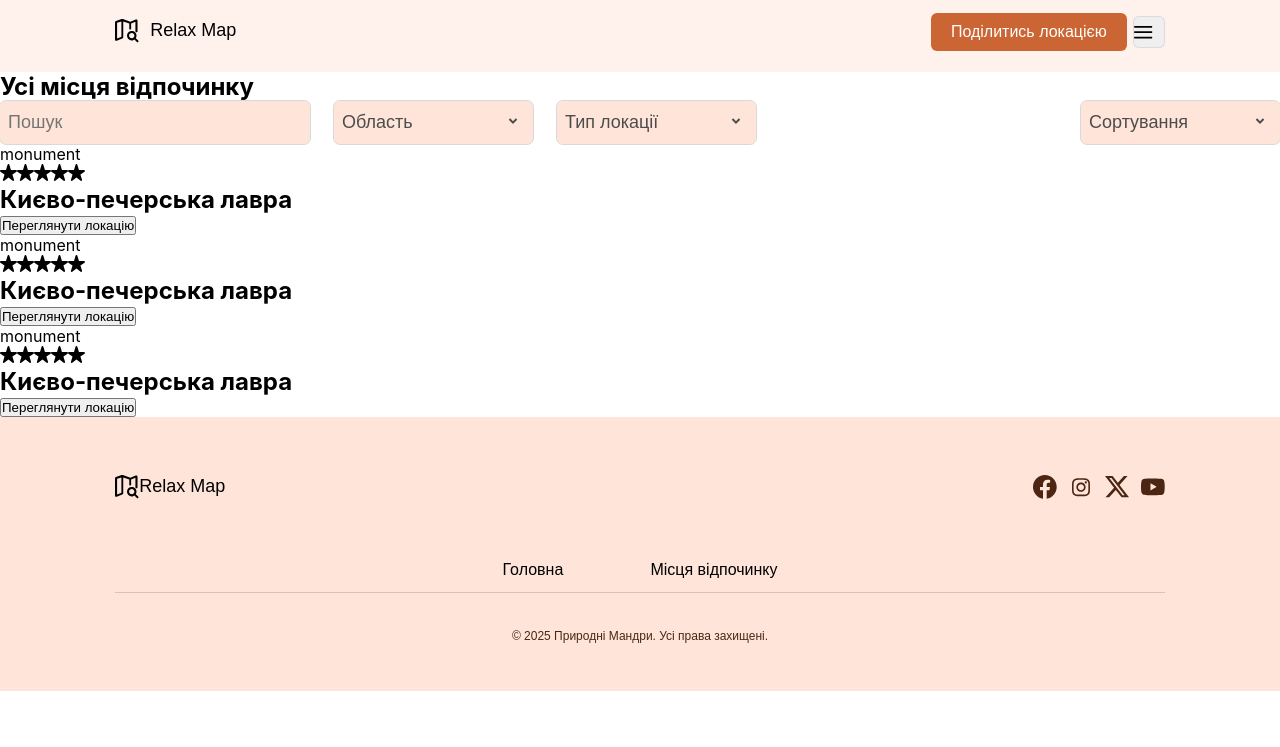
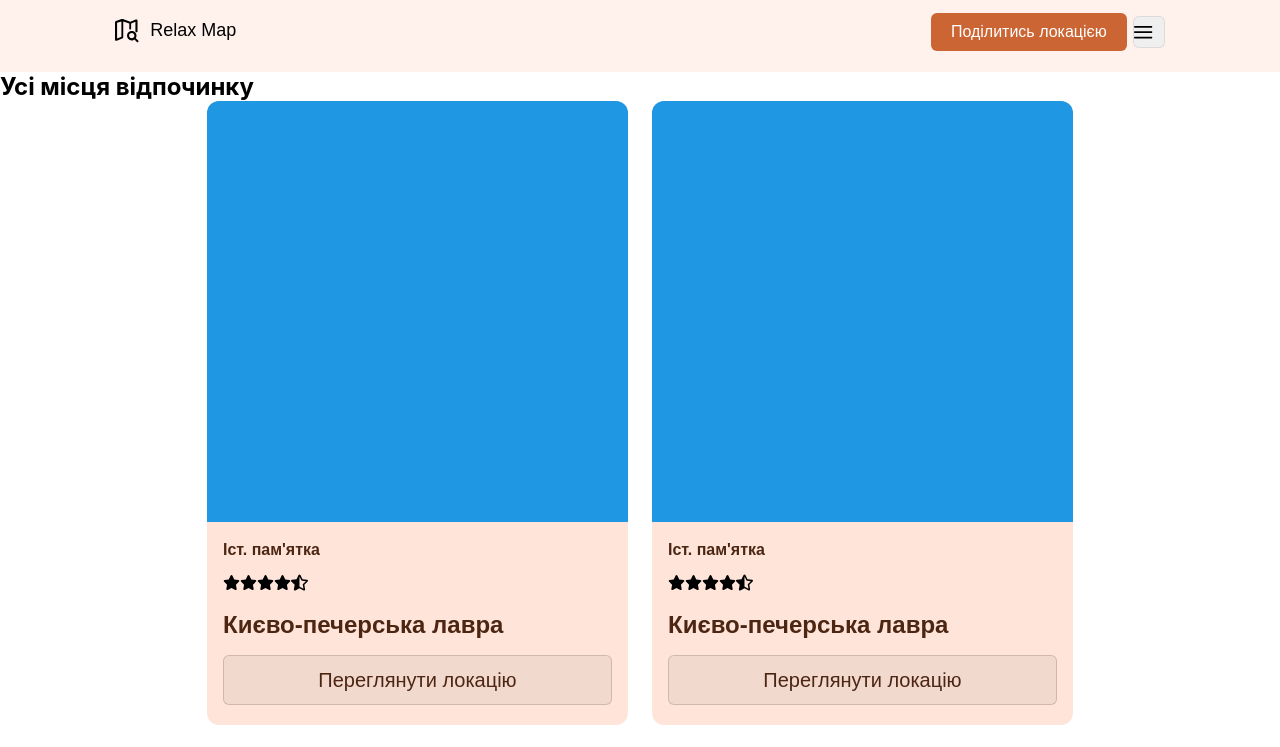
Before and after one commit to Pan-Artur/relax-map-frontend, a React (Create React App) app: page /locations in a window 1280 px wide. Shown: the top 747 px of the page. Built offline with nearby package versions, Linux system fonts and the light colour scheme.

Commit message:
Зробив стилі для LocationGrid та Location Card

```diff
--- a/src/features/locations/components/FilterPanel.module.scss
+++ b/src/features/locations/components/FilterPanel.module.scss
@@ -1,5 +1,7 @@
 .filterPanel {
   height: 43px;
+  margin-bottom: 40px;
+
 
   &Form {
     display: flex;
--- a/src/features/locations/components/LocationsCard.jsx
+++ b/src/features/locations/components/LocationsCard.jsx
@@ -1,73 +1,25 @@
-export const LocationsCard = ({ place, image, rating, title, key }) => {
+import { FaStarHalfAlt } from "react-icons/fa";
+import { FaRegStar } from "react-icons/fa";
+import { FaStar } from "react-icons/fa6";
+import styles from './LocationsCard.module.scss'
+
+export const LocationsCard = ({  place, image, rating, title  }) => {
   return (
     <>
-      <div></div>
-      <div>
-        <p>{place}</p>
-        <div>
-          <svg
-            width="17"
-            height="17"
-            viewBox="0 0 17 17"
-            fill="none"
-            xmlns="http://www.w3.org/2000/svg"
-          >
-            <path
-              d="M8.46362 13.5935L4.23437 16.8157C4.06437 16.9444 3.89237 17.0004 3.71837 16.9837C3.54453 16.9671 3.38295 16.9111 3.23362 16.8157C3.08445 16.7206 2.9777 16.5912 2.91337 16.4275C2.84903 16.264 2.84387 16.0806 2.89787 15.8772L4.51187 10.6217L0.363617 7.6375C0.193617 7.52167 0.0838669 7.37558 0.0343669 7.19925C-0.0152998 7.02308 -0.0111331 6.85633 0.0468669 6.699C0.1047 6.54583 0.19895 6.40808 0.329617 6.28575C0.460283 6.16342 0.6332 6.10225 0.848367 6.10225H5.99187L7.63687 0.62175C7.69087 0.414583 7.7977 0.259167 7.95737 0.155501C8.11703 0.0518341 8.28378 0 8.45762 0C8.63145 0 8.7982 0.0518341 8.95787 0.155501C9.11753 0.259167 9.22637 0.414583 9.28437 0.62175L10.9234 6.10225H16.0729C16.284 6.10225 16.455 6.16342 16.5856 6.28575C16.7163 6.40808 16.8105 6.54583 16.8684 6.699C16.9264 6.85633 16.9305 7.02308 16.8809 7.19925C16.8314 7.37558 16.7216 7.52167 16.5516 7.6375L12.4034 10.6217L14.0174 15.8712C14.0714 16.0786 14.0662 16.263 14.0019 16.4245C13.9375 16.5862 13.8308 16.7147 13.6816 16.81C13.5323 16.9092 13.3716 16.9671 13.1996 16.9837C13.0278 17.0004 12.8569 16.9425 12.6869 16.81L8.46362 13.5935Z"
-              fill="black"
-            />
-          </svg>
-          <svg
-            width="17"
-            height="17"
-            viewBox="0 0 17 17"
-            fill="none"
-            xmlns="http://www.w3.org/2000/svg"
-          >
-            <path
-              d="M8.46362 13.5935L4.23437 16.8157C4.06437 16.9444 3.89237 17.0004 3.71837 16.9837C3.54453 16.9671 3.38295 16.9111 3.23362 16.8157C3.08445 16.7206 2.9777 16.5912 2.91337 16.4275C2.84903 16.264 2.84387 16.0806 2.89787 15.8772L4.51187 10.6217L0.363617 7.6375C0.193617 7.52167 0.0838669 7.37558 0.0343669 7.19925C-0.0152998 7.02308 -0.0111331 6.85633 0.0468669 6.699C0.1047 6.54583 0.19895 6.40808 0.329617 6.28575C0.460283 6.16342 0.6332 6.10225 0.848367 6.10225H5.99187L7.63687 0.62175C7.69087 0.414583 7.7977 0.259167 7.95737 0.155501C8.11703 0.0518341 8.28378 0 8.45762 0C8.63145 0 8.7982 0.0518341 8.95787 0.155501C9.11753 0.259167 9.22637 0.414583 9.28437 0.62175L10.9234 6.10225H16.0729C16.284 6.10225 16.455 6.16342 16.5856 6.28575C16.7163 6.40808 16.8105 6.54583 16.8684 6.699C16.9264 6.85633 16.9305 7.02308 16.8809 7.19925C16.8314 7.37558 16.7216 7.52167 16.5516 7.6375L12.4034 10.6217L14.0174 15.8712C14.0714 16.0786 14.0662 16.263 14.0019 16.4245C13.9375 16.5862 13.8308 16.7147 13.6816 16.81C13.5323 16.9092 13.3716 16.9671 13.1996 16.9837C13.0278 17.0004 12.8569 16.9425 12.6869 16.81L8.46362 13.5935Z"
-              fill="black"
-            />
-          </svg>
-          <svg
-            width="17"
-            height="17"
-            viewBox="0 0 17 17"
-            fill="none"
-            xmlns="http://www.w3.org/2000/svg"
-          >
-            <path
-              d="M8.46362 13.5935L4.23437 16.8157C4.06437 16.9444 3.89237 17.0004 3.71837 16.9837C3.54453 16.9671 3.38295 16.9111 3.23362 16.8157C3.08445 16.7206 2.9777 16.5912 2.91337 16.4275C2.84903 16.264 2.84387 16.0806 2.89787 15.8772L4.51187 10.6217L0.363617 7.6375C0.193617 7.52167 0.0838669 7.37558 0.0343669 7.19925C-0.0152998 7.02308 -0.0111331 6.85633 0.0468669 6.699C0.1047 6.54583 0.19895 6.40808 0.329617 6.28575C0.460283 6.16342 0.6332 6.10225 0.848367 6.10225H5.99187L7.63687 0.62175C7.69087 0.414583 7.7977 0.259167 7.95737 0.155501C8.11703 0.0518341 8.28378 0 8.45762 0C8.63145 0 8.7982 0.0518341 8.95787 0.155501C9.11753 0.259167 9.22637 0.414583 9.28437 0.62175L10.9234 6.10225H16.0729C16.284 6.10225 16.455 6.16342 16.5856 6.28575C16.7163 6.40808 16.8105 6.54583 16.8684 6.699C16.9264 6.85633 16.9305 7.02308 16.8809 7.19925C16.8314 7.37558 16.7216 7.52167 16.5516 7.6375L12.4034 10.6217L14.0174 15.8712C14.0714 16.0786 14.0662 16.263 14.0019 16.4245C13.9375 16.5862 13.8308 16.7147 13.6816 16.81C13.5323 16.9092 13.3716 16.9671 13.1996 16.9837C13.0278 17.0004 12.8569 16.9425 12.6869 16.81L8.46362 13.5935Z"
-              fill="black"
-            />
-          </svg>
-          <svg
-            width="17"
-            height="17"
-            viewBox="0 0 17 17"
-            fill="none"
-            xmlns="http://www.w3.org/2000/svg"
-          >
-            <path
-              d="M8.46362 13.5935L4.23437 16.8157C4.06437 16.9444 3.89237 17.0004 3.71837 16.9837C3.54453 16.9671 3.38295 16.9111 3.23362 16.8157C3.08445 16.7206 2.9777 16.5912 2.91337 16.4275C2.84903 16.264 2.84387 16.0806 2.89787 15.8772L4.51187 10.6217L0.363617 7.6375C0.193617 7.52167 0.0838669 7.37558 0.0343669 7.19925C-0.0152998 7.02308 -0.0111331 6.85633 0.0468669 6.699C0.1047 6.54583 0.19895 6.40808 0.329617 6.28575C0.460283 6.16342 0.6332 6.10225 0.848367 6.10225H5.99187L7.63687 0.62175C7.69087 0.414583 7.7977 0.259167 7.95737 0.155501C8.11703 0.0518341 8.28378 0 8.45762 0C8.63145 0 8.7982 0.0518341 8.95787 0.155501C9.11753 0.259167 9.22637 0.414583 9.28437 0.62175L10.9234 6.10225H16.0729C16.284 6.10225 16.455 6.16342 16.5856 6.28575C16.7163 6.40808 16.8105 6.54583 16.8684 6.699C16.9264 6.85633 16.9305 7.02308 16.8809 7.19925C16.8314 7.37558 16.7216 7.52167 16.5516 7.6375L12.4034 10.6217L14.0174 15.8712C14.0714 16.0786 14.0662 16.263 14.0019 16.4245C13.9375 16.5862 13.8308 16.7147 13.6816 16.81C13.5323 16.9092 13.3716 16.9671 13.1996 16.9837C13.0278 17.0004 12.8569 16.9425 12.6869 16.81L8.46362 13.5935Z"
-              fill="black"
-            />
-          </svg>
-          <svg
-            width="17"
-            height="17"
-            viewBox="0 0 17 17"
-            fill="none"
-            xmlns="http://www.w3.org/2000/svg"
-          >
-            <path
-              d="M8.46362 13.5935L4.23437 16.8157C4.06437 16.9444 3.89237 17.0004 3.71837 16.9837C3.54453 16.9671 3.38295 16.9111 3.23362 16.8157C3.08445 16.7206 2.9777 16.5912 2.91337 16.4275C2.84903 16.264 2.84387 16.0806 2.89787 15.8772L4.51187 10.6217L0.363617 7.6375C0.193617 7.52167 0.0838669 7.37558 0.0343669 7.19925C-0.0152998 7.02308 -0.0111331 6.85633 0.0468669 6.699C0.1047 6.54583 0.19895 6.40808 0.329617 6.28575C0.460283 6.16342 0.6332 6.10225 0.848367 6.10225H5.99187L7.63687 0.62175C7.69087 0.414583 7.7977 0.259167 7.95737 0.155501C8.11703 0.0518341 8.28378 0 8.45762 0C8.63145 0 8.7982 0.0518341 8.95787 0.155501C9.11753 0.259167 9.22637 0.414583 9.28437 0.62175L10.9234 6.10225H16.0729C16.284 6.10225 16.455 6.16342 16.5856 6.28575C16.7163 6.40808 16.8105 6.54583 16.8684 6.699C16.9264 6.85633 16.9305 7.02308 16.8809 7.19925C16.8314 7.37558 16.7216 7.52167 16.5516 7.6375L12.4034 10.6217L14.0174 15.8712C14.0714 16.0786 14.0662 16.263 14.0019 16.4245C13.9375 16.5862 13.8308 16.7147 13.6816 16.81C13.5323 16.9092 13.3716 16.9671 13.1996 16.9837C13.0278 17.0004 12.8569 16.9425 12.6869 16.81L8.46362 13.5935Z"
-              fill="black"
-            />
-          </svg>
-        </div>
-        <h2>{title}</h2>
-        <button type="button">Переглянути локацію</button>
+      <div className={styles.locationsCardImg}></div>
+      <div className={styles.locationsCardBox}>
+        <p className={styles.locationsCardText}>{place}</p>
+        <ul  className={styles.locationsCardList}>
+            <li className={styles.locationsCardIcon}><FaStar size='17px' /></li>
+            <li className={styles.locationsCardIcon}><FaStar size='17px' /></li>
+            <li className={styles.locationsCardIcon}><FaStar size='17px' /></li>
+            <li className={styles.locationsCardIcon}><FaStar size='17px' /></li>
+            <li className={styles.locationsCardIcon}><FaStarHalfAlt  size='17px'/></li>
+        </ul>
+
+
+        <h2 className={styles.locationsCardTitle}>{title}</h2>
+        <button type="button" className={styles.locationsCardButton}>Переглянути локацію</button>
       </div>
     </>
   );
--- a/src/features/locations/components/LocationsCard.module.scss
+++ b/src/features/locations/components/LocationsCard.module.scss
@@ -0,0 +1,61 @@
+.locationsCard {
+  &Img {
+    width: 421px;
+    height: 421px;
+    background-color: #1f97e2;
+    @media screen and (max-width: 768px) {
+      width: 335px;
+      height: 335px;
+    }
+  }
+  &Box {
+    padding: 16px;
+    display: flex;
+    flex-direction: column;
+    gap: 12px;
+  }
+  &Text {
+    font-family: "Montserrat", sans-serif;
+    font-weight: 600;
+    font-size: 16px;
+    line-height: 150%;
+    color: #4c2613;
+
+    @media screen and (max-width: 1200px) {
+      font-size: 12px;
+    }
+  }
+  &List {
+    display: flex;
+  }
+
+  &Title {
+    font-family: "Montserrat", sans-serif;
+    font-weight: 700;
+    font-size: 24px;
+    line-height: 150%;
+    color: #4c2613;
+
+    @media screen and (max-width: 1200px) {
+      font-size: 18px;
+    }
+  }
+  &Button {
+    border: 1px solid rgba(0, 0, 0, 0.15);
+    border-radius: 6px;
+    width: 100%;
+    padding: 9px;
+
+    background: rgba(0, 0, 0, 0.05);
+
+    font-weight: 500;
+    font-size: 20px;
+    line-height: 150%;
+    color: #4c2613;
+
+    @media screen and (max-width: 1200px) {
+          padding: 6px;
+
+    }
+  }
+}
--- a/src/features/locations/components/LocationsGrid.jsx
+++ b/src/features/locations/components/LocationsGrid.jsx
@@ -1,4 +1,5 @@
 import { LocationsCard } from "./LocationsCard";
+import styles from './LocationsGrid.module.scss'
 
 export const LocationsGrid = () => {
   const locationsData = [
@@ -9,7 +10,7 @@ export const LocationsGrid = () => {
       region: "kyivska",
       author: "Dima Vakhmianin",
       poster: "",
-      place: 'monument',
+      place: "Іст. пам'ятка",
       description:
         "Ки́єво-Пече́рська ла́вра — київський православний монастирський комплекс. Один із найбільших християнських центрів України, визначна пам'ятка історії та архітектури. Києво-Печерська лавра належить державі, а релігійні організації користуються нею на правах оренди[2].Заснована 1051 року як печерний монастир за межами Києва. Лавра отримала свою назву від печер, де оселилися її перші мешканці[3].",
       reviews: [],
@@ -22,7 +23,7 @@ export const LocationsGrid = () => {
       region: "kyivska",
       author: "Dima Vakhmianin",
       poster: "",
-      place: 'monument',
+      place: "Іст. пам'ятка",
 
       description:
         "Ки́єво-Пече́рська ла́вра — київський православний монастирський комплекс. Один із найбільших християнських центрів України, визначна пам'ятка історії та архітектури. Києво-Печерська лавра належить державі, а релігійні організації користуються нею на правах оренди[2].Заснована 1051 року як печерний монастир за межами Києва. Лавра отримала свою назву від печер, де оселилися її перші мешканці[3].",
@@ -36,7 +37,7 @@ export const LocationsGrid = () => {
       region: "kyivska",
       author: "Dima Vakhmianin",
       poster: "",
-      place: 'monument',
+      place: "Іст. пам'ятка",
 
       description:
         "Ки́єво-Пече́рська ла́вра — київський православний монастирський комплекс. Один із найбільших християнських центрів України, визначна пам'ятка історії та архітектури. Києво-Печерська лавра належить державі, а релігійні організації користуються нею на правах оренди[2].Заснована 1051 року як печерний монастир за межами Києва. Лавра отримала свою назву від печер, де оселилися її перші мешканці[3].",
@@ -44,9 +45,9 @@ export const LocationsGrid = () => {
     },
   ];
   return(
-    <ul>
+    <ul className={styles.locationsGrid}>
       {locationsData.map((location) => (
-        <li key={location.id}><LocationsCard place={location.place} img={location.poster} rating={location.rate} title={location.title} /></li>
+        <li className={styles.locationsGridCard} key={location.id}><LocationsCard place={location.place} img={location.poster} rating={location.rate} title={location.title} /></li>
 
       ))}
     </ul>
--- a/src/features/locations/components/LocationsGrid.module.scss
+++ b/src/features/locations/components/LocationsGrid.module.scss
@@ -0,0 +1,29 @@
+.locationsGrid {
+  display: flex;
+  justify-content: center;
+  gap: 24px;
+  flex-wrap: wrap;
+  margin-bottom: 40px;
+
+  &Card {
+    border: 0px solid rgba(0, 0, 0, 0.15);
+
+    border-radius: 12px;
+
+    height: 624px;
+    background: #ffe5d9;
+    overflow: hidden;
+    @media screen and (max-width: 768px) {
+      width: 335px;
+      height: 520px;
+    }
+    &Title {
+      font-family: "Montserrat", sans-serif;
+      font-weight: 700;
+      font-size: 26px;
+      line-height: 150%;
+      color: #4c2613;
+    }
+
+  }
+}
--- a/src/features/locations/pages/LocationsPage.jsx
+++ b/src/features/locations/pages/LocationsPage.jsx
@@ -6,7 +6,7 @@ export const LocationsPage = () => {
   return (
     <>
       <h2>Усі місця відпочинку</h2>
-      <FilterPanel />
+      {/* <FilterPanel /> */}
 
       <LocationsGrid />
     </>
```
